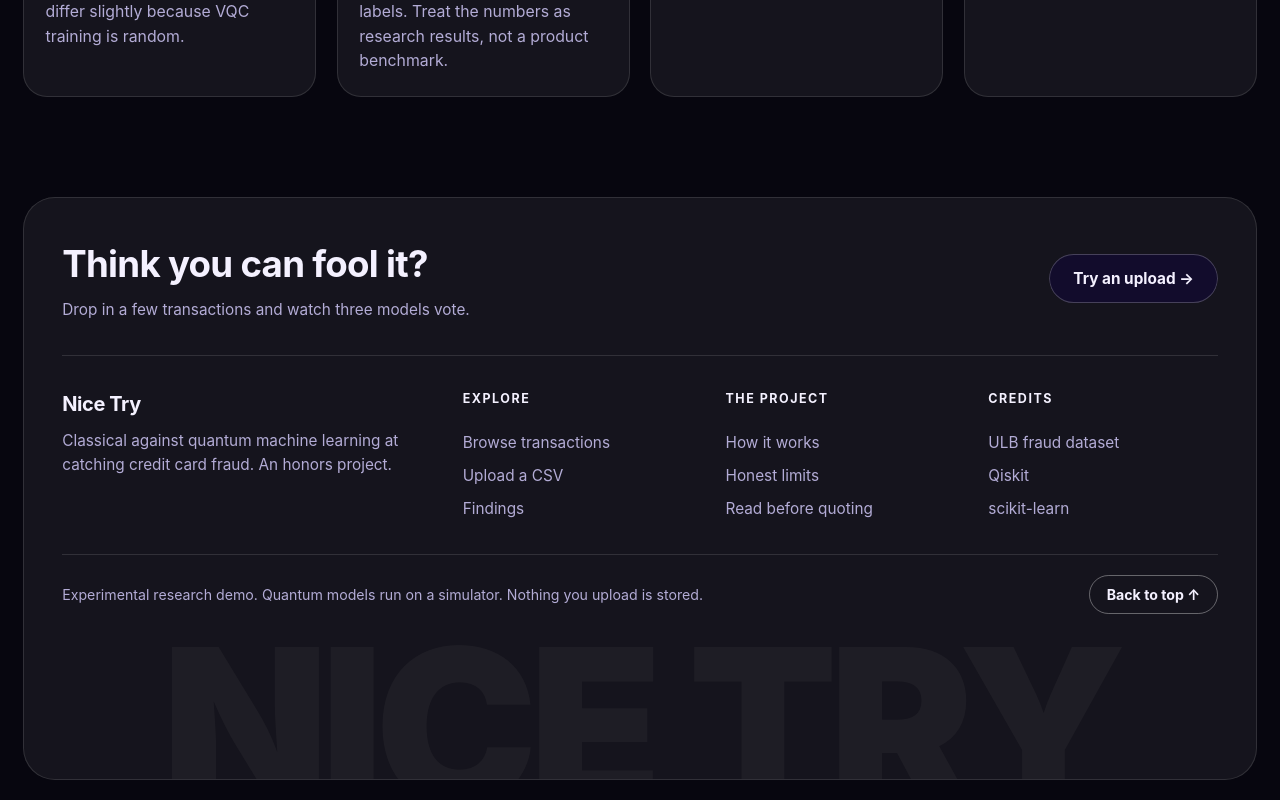
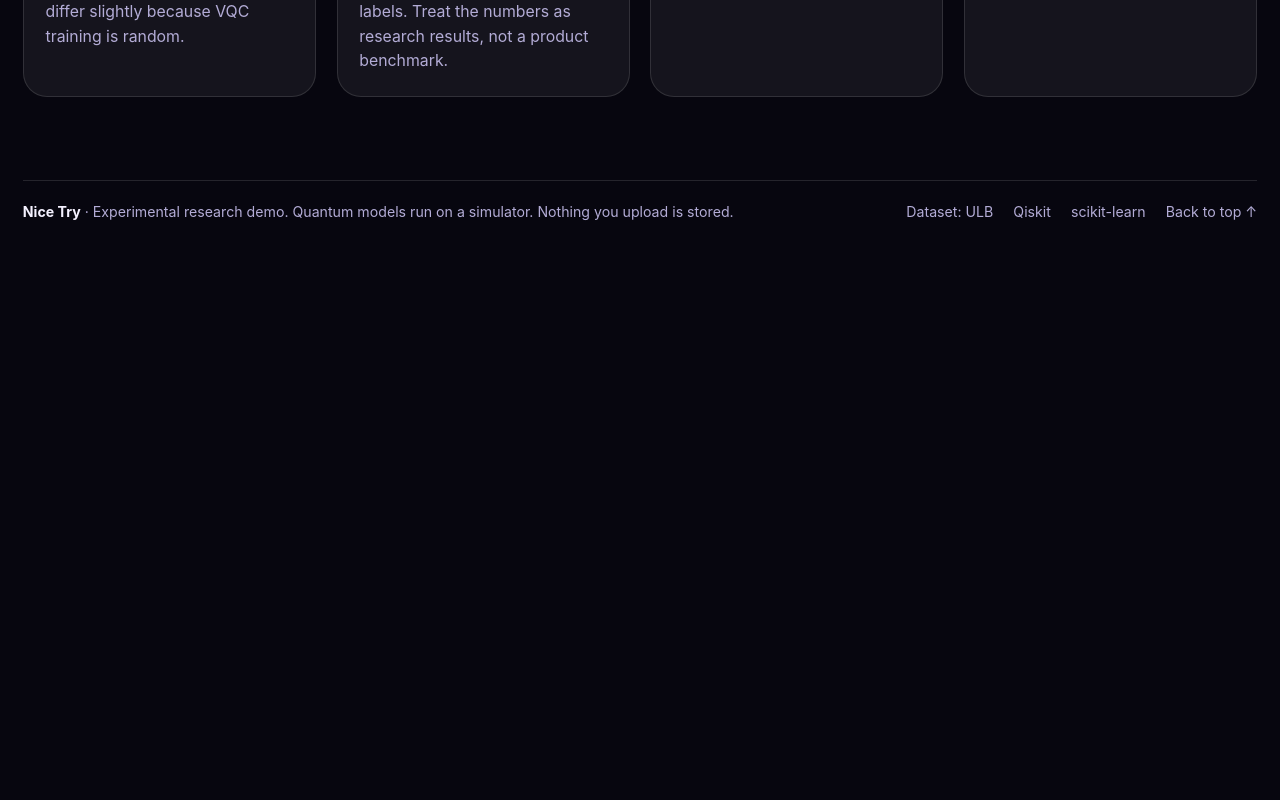
Before and after one commit to aliciaa-20/hybrid-quantum-fraud-detection, a React (Vite) app in the folder app/frontend/: page /about in a window 1280 px wide. Shown: the part 1007-1807 px from the top of the page. After the commit the page ends 1255 px from the top, so only its background shows below. Built offline with nearby package versions, Linux system fonts and the light colour scheme; no server answers.

Commit message:
Slim footer to a single compact row

```diff
--- a/app/frontend/src/components/Footer.tsx
+++ b/app/frontend/src/components/Footer.tsx
@@ -1,53 +1,19 @@
-import { Link, useNavigate } from "react-router-dom";
 import { APP_NAME } from "../config";
-import StarButton from "./StarButton";
 
 const ext = { target: "_blank", rel: "noopener noreferrer" } as const;
 
-/** Closing call to action, link columns, small print and a big cropped wordmark. */
+/** Slim footer: who, what it is, credits, and a way back to the top. */
 export default function Footer() {
-  const navigate = useNavigate();
   return (
     <footer className="site-footer">
-      <div className="footer-card">
-        <div className="footer-cta">
-          <div>
-            <h2>Think you can fool it?</h2>
-            <p>Drop in a few transactions and watch three models vote.</p>
-          </div>
-          <StarButton onClick={() => navigate("/upload")}>Try an upload →</StarButton>
-        </div>
-
-        <div className="footer-grid">
-          <div className="fbrand">
-            <strong>{APP_NAME}</strong>
-            <p>Classical against quantum machine learning at catching credit card fraud. An honors project.</p>
-          </div>
-          <nav aria-label="Explore">
-            <h4>Explore</h4>
-            <Link to="/explore">Browse transactions</Link>
-            <Link to="/upload">Upload a CSV</Link>
-            <Link to="/findings">Findings</Link>
-          </nav>
-          <nav aria-label="The project">
-            <h4>The project</h4>
-            <Link to="/about">How it works</Link>
-            <Link to="/about">Honest limits</Link>
-            <Link to="/findings">Read before quoting</Link>
-          </nav>
-          <nav aria-label="Credits">
-            <h4>Credits</h4>
-            <a href="https://www.kaggle.com/datasets/mlg-ulb/creditcardfraud" {...ext}>ULB fraud dataset</a>
-            <a href="https://qiskit.org" {...ext}>Qiskit</a>
-            <a href="https://scikit-learn.org" {...ext}>scikit-learn</a>
-          </nav>
-        </div>
-
-        <div className="footer-bar">
-          <span>Experimental research demo. Quantum models run on a simulator. Nothing you upload is stored.</span>
-          <button className="secondary" onClick={() => window.scrollTo({ top: 0, behavior: "smooth" })}>Back to top ↑</button>
-        </div>
-        <div className="footer-mark" aria-hidden="true">NICE TRY</div>
+      <div className="footer-row">
+        <span><strong>{APP_NAME}</strong> · Experimental research demo. Quantum models run on a simulator. Nothing you upload is stored.</span>
+        <span className="footer-links">
+          <a href="https://www.kaggle.com/datasets/mlg-ulb/creditcardfraud" {...ext}>Dataset: ULB</a>
+          <a href="https://qiskit.org" {...ext}>Qiskit</a>
+          <a href="https://scikit-learn.org" {...ext}>scikit-learn</a>
+          <a href="#top" onClick={(e) => { e.preventDefault(); window.scrollTo({ top: 0, behavior: "smooth" }); }}>Back to top ↑</a>
+        </span>
       </div>
     </footer>
   );
--- a/app/frontend/src/styles.css
+++ b/app/frontend/src/styles.css
@@ -57,7 +57,7 @@ code { background: rgba(255, 255, 255, 0.1); padding: 0 0.3rem; border-radius: 4
 .site-header nav a { color: var(--muted); text-decoration: none; font-size: 0.9rem; padding: 0.4rem 0.9rem; border-radius: 999px; transition: background 0.2s, color 0.2s; }
 .site-header nav a:hover { color: var(--text); background: var(--card-hi); }
 .site-header nav a.active { color: #111; background: #fff; }
-.site-footer { margin-top: 5rem; padding-bottom: 1.2rem; color: var(--muted); font-size: 0.92rem; }
+.site-footer { margin-top: 4rem; padding-bottom: 1.5rem; color: var(--muted); font-size: 0.85rem; }
 
 .banner { margin: 1rem 0 0; padding: 0.7rem 1rem; background: var(--warn-bg); border: 1px solid rgba(255, 194, 107, 0.4); border-radius: 14px; font-size: 0.95rem; }
 .banner.down { background: rgba(255, 90, 90, 0.12); border-color: rgba(255, 110, 110, 0.5); }
@@ -358,19 +358,9 @@ button.round { width: 2.6rem; height: 2.6rem; padding: 0; display: inline-grid;
 
 
 /* ---------- footer ---------- */
-.footer-card { position: relative; overflow: hidden; padding: clamp(1.4rem, 3vw, 2.6rem) clamp(1.4rem, 3vw, 2.6rem) 0; border-radius: 32px; background: var(--card); border: 1px solid var(--rule); }
-.footer-cta { display: flex; align-items: center; justify-content: space-between; gap: 1.5rem; flex-wrap: wrap; padding-bottom: 2rem; border-bottom: 1px solid var(--rule); }
-.footer-cta h2 { font-size: clamp(1.5rem, 3vw, 2.2rem); margin: 0 0 0.3rem; letter-spacing: -0.02em; color: var(--text); }
-.footer-cta p { margin: 0; }
-.footer-grid { display: grid; grid-template-columns: 1.6fr repeat(3, 1fr); gap: 2rem; padding: 2rem 0; }
-.fbrand strong { color: var(--text); font-size: 1.2rem; letter-spacing: -0.02em; }
-.fbrand p { margin: 0.5rem 0 0; max-width: 22rem; }
-.footer-grid h4 { margin: 0 0 0.8rem; font-size: 0.75rem; text-transform: uppercase; letter-spacing: 0.12em; color: var(--text); }
-.footer-grid nav { display: flex; flex-direction: column; align-items: flex-start; gap: 0.55rem; }
-.footer-grid a { color: var(--muted); text-decoration: none; transition: color 0.2s; }
-.footer-grid a:hover { color: var(--gold); }
-.footer-bar { display: flex; justify-content: space-between; align-items: center; gap: 1rem; flex-wrap: wrap; padding-top: 1.2rem; border-top: 1px solid var(--rule); font-size: 0.85rem; }
-.footer-bar button { padding: 0.45rem 1rem; font-size: 0.85rem; }
-.footer-mark { text-align: center; font-size: clamp(5rem, 17vw, 15rem); font-weight: 900; letter-spacing: -0.04em; line-height: 0.8; color: rgba(255, 255, 255, 0.04); white-space: nowrap; margin: 1.5rem 0 -0.16em; user-select: none; }
-@media (max-width: 860px) { .footer-grid { grid-template-columns: 1fr 1fr; } .fbrand { grid-column: 1 / -1; } }
+.footer-row { display: flex; justify-content: space-between; align-items: center; gap: 0.6rem 1.5rem; flex-wrap: wrap; padding-top: 1.2rem; border-top: 1px solid var(--rule); font-size: 0.85rem; }
+.footer-row strong { color: var(--text); }
+.footer-links { display: flex; gap: 1.2rem; flex-wrap: wrap; }
+.footer-links a { color: var(--muted); text-decoration: none; transition: color 0.2s; }
+.footer-links a:hover { color: var(--gold); }
 @media print { .site-footer { display: none; } }
```
